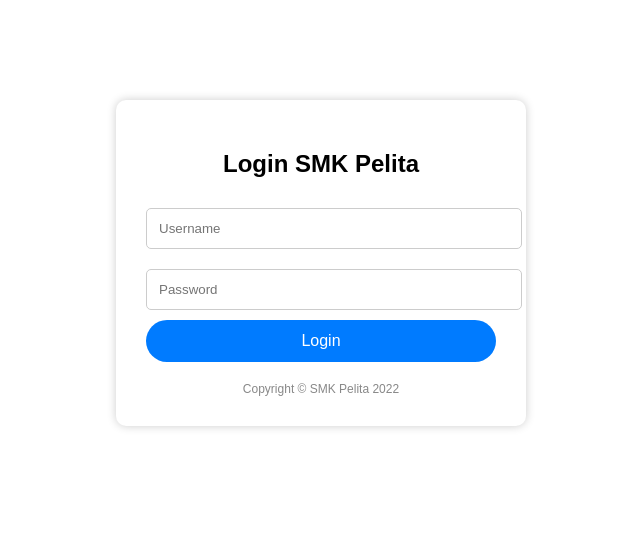
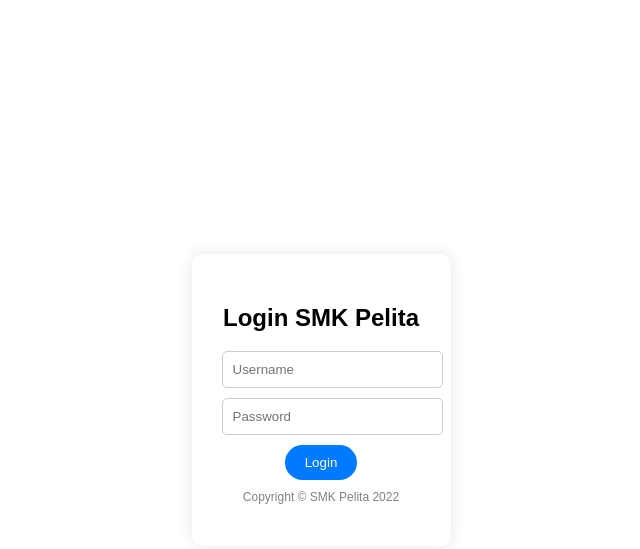
Before and after one commit to Yanzxyz/cokoomatchaa, a plain HTML site: page index.htm in a window 1280 px wide. Shown: the whole page, without its empty margins (319-959 px from the left). Drawn offline with Linux system fonts and the light colour scheme.

Commit message:
Update index.htm

```diff
--- a/index.htm
+++ b/index.htm
@@ -1,74 +1,73 @@
 <!DOCTYPE html>
 <html lang="id">
 <head>
-  <meta charset="UTF-8">
-  <meta name="viewport" content="width=device-width, initial-scale=1">
+  <meta charset="UTF-8" />
+  <meta name="viewport" content="width=device-width, initial-scale=1.0" />
   <title>Login SMK Pelita</title>
   <style>
     body {
+      font-family: Arial, sans-serif;
+      background-color: #fff;
+      display: flex;
+      justify-content: center;
+      align-items: center;
+      height: 100vh;
       margin: 0;
-      padding: 0;
-      font-family: Arial, sans-serif;
-      background: url('background.jpg') no-repeat center center;
-      background-size: cover;
     }
-
-    .login-container {
-      background-color: white;
-      width: 350px;
-      margin: 100px auto;
+    .login-box {
       padding: 30px;
       border-radius: 10px;
-      box-shadow: 0px 0px 10px rgba(0,0,0,0.2);
+      box-shadow: 0 0 15px rgba(0,0,0,0.1);
       text-align: center;
     }
-
-    .login-container h2 {
-      margin-bottom: 20px;
+    input {
+      display: block;
+      width: 100%;
+      padding: 10px;
+      margin: 10px 0;
+      border-radius: 5px;
+      border: 1px solid #ccc;
     }
-
-    input[type="text"],
-    input[type="password"] {
-      width: 100%;
-      padding: 12px;
-      margin: 10px 0;
-      border: 1px solid #ccc;
-      border-radius: 5px;
-    }
-
     button {
       background-color: #007bff;
       color: white;
-      padding: 12px;
-      width: 100%;
       border: none;
-      border-radius: 25px;
-      font-size: 16px;
+      padding: 10px 20px;
+      border-radius: 20px;
       cursor: pointer;
     }
-
     button:hover {
       background-color: #0056b3;
     }
-
-    .footer {
-      margin-top: 20px;
+    .copyright {
+      margin-top: 10px;
       font-size: 12px;
-      color: #888;
+      color: gray;
     }
   </style>
 </head>
 <body>
-
-  <div class="login-container">
+  <div class="login-box">
     <h2>Login SMK Pelita</h2>
-    <form action="auth/login.php" method="post">
-      <input type="text" name="username" placeholder="Username" required />
-      <input type="password" name="password" placeholder="Password" required />
-      <button type="submit">Login</button>
-    </form>
-    <div class="footer">Copyright © SMK Pelita 2022</div>
+    <input type="text" id="username" placeholder="Username" />
+    <input type="password" id="password" placeholder="Password" />
+    <button onclick="login()">Login</button>
+    <p class="copyright">Copyright © SMK Pelita 2022</p>
   </div>
 
+  <script>
+    function login() {
+      const user = document.getElementById("username").value;
+      const pass = document.getElementById("password").value;
+
+      if (user === "COKOMATCHA" && pass === "COKOMATCHA") {
+        alert("Login berhasil!");
+        // bisa dialihkan ke halaman lain jika mau:
+        // window.location.href = "dashboard.html";
+      } else {
+        alert("Username atau Password salah!");
+      }
+    }
+  </script>
 </body>
 </html>
```
